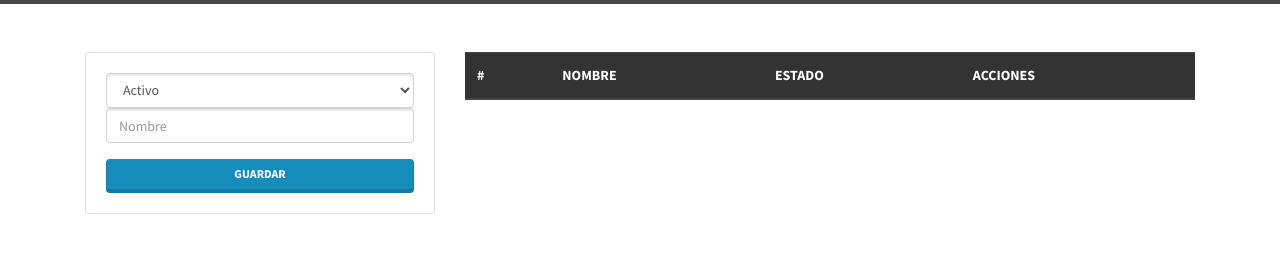
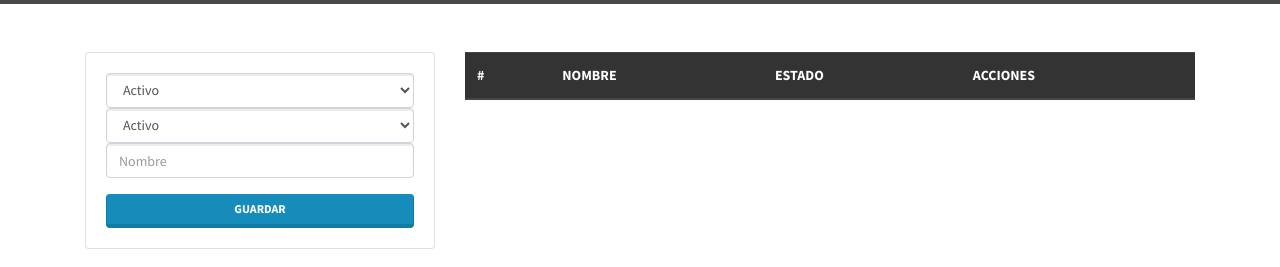
Before and after one commit to alexanderfelix00/holaaa, a plain HTML site: page web/index.html in a window 1280 px wide. Shown: the part 53-320 px from the top of the page. Drawn offline with nearby package versions, Linux system fonts and the light colour scheme; no server answers.

Commit message:
segunda 200

```diff
--- a/web/index.html
+++ b/web/index.html
@@ -18,6 +18,10 @@
                             <div class="form">
                                 <input type="hidden" id="id">
                                  <select class="form-control" id="estado">
+                                    <option value="Activo">Activo</option>
+                                    <option value="Inactivo">Inactivo</option>
+                                </select>
+                                  <select class="form-control" id="estado">
                                     <option value="Activo">Activo</option>
                                     <option value="Inactivo">Inactivo</option>
                                 </select>
```
